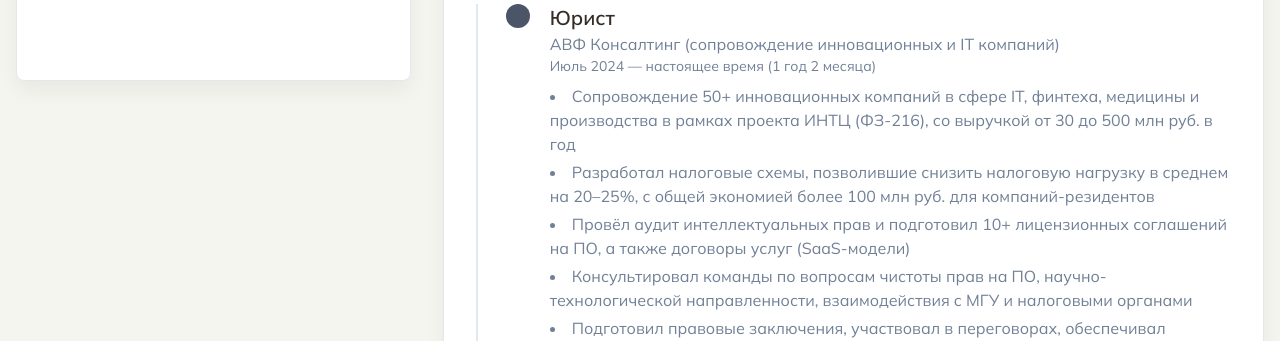
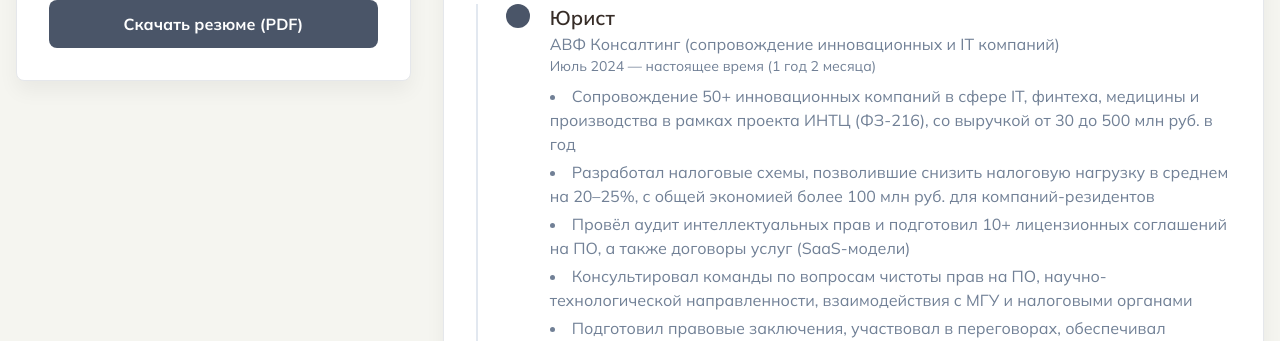
Before and after one commit to abbos222/NoviySV, a plain HTML site: page index.html in a window 1280 px wide. Shown: the part 759-1100 px from the top of the page. Drawn offline with nearby package versions, Linux system fonts and the light colour scheme; a web font is replaced by a local one.

Commit message:
Update index.html

```diff
--- a/index.html
+++ b/index.html
@@ -111,7 +111,7 @@
                                 <a href="https://t.me/abbos_azimov" class="hover:text-accent-blue transition-colors">Telegram</a>
                             </li>
                             <li class="flex items-center gap-4 mt-6">
-                                <a href="https://github.com/abbos222/NoviySV/blob/db30186288966c84b4406d35c18edb47665f42f9/CV_Azimov.pdf" download class="w-full bg-accent-red text-white text-center py-3 rounded-lg hover:bg-blue-600 transition-colors font-bold">Скачать резюме (PDF)</a>
+                                <a href="CV_Azimov.pdf" download class="w-full bg-accent-blue text-white text-center py-3 rounded-lg hover:bg-blue-600 transition-colors font-bold">Скачать резюме (PDF)</a>
                             </li>
                         </ul>
                     </section>
```
